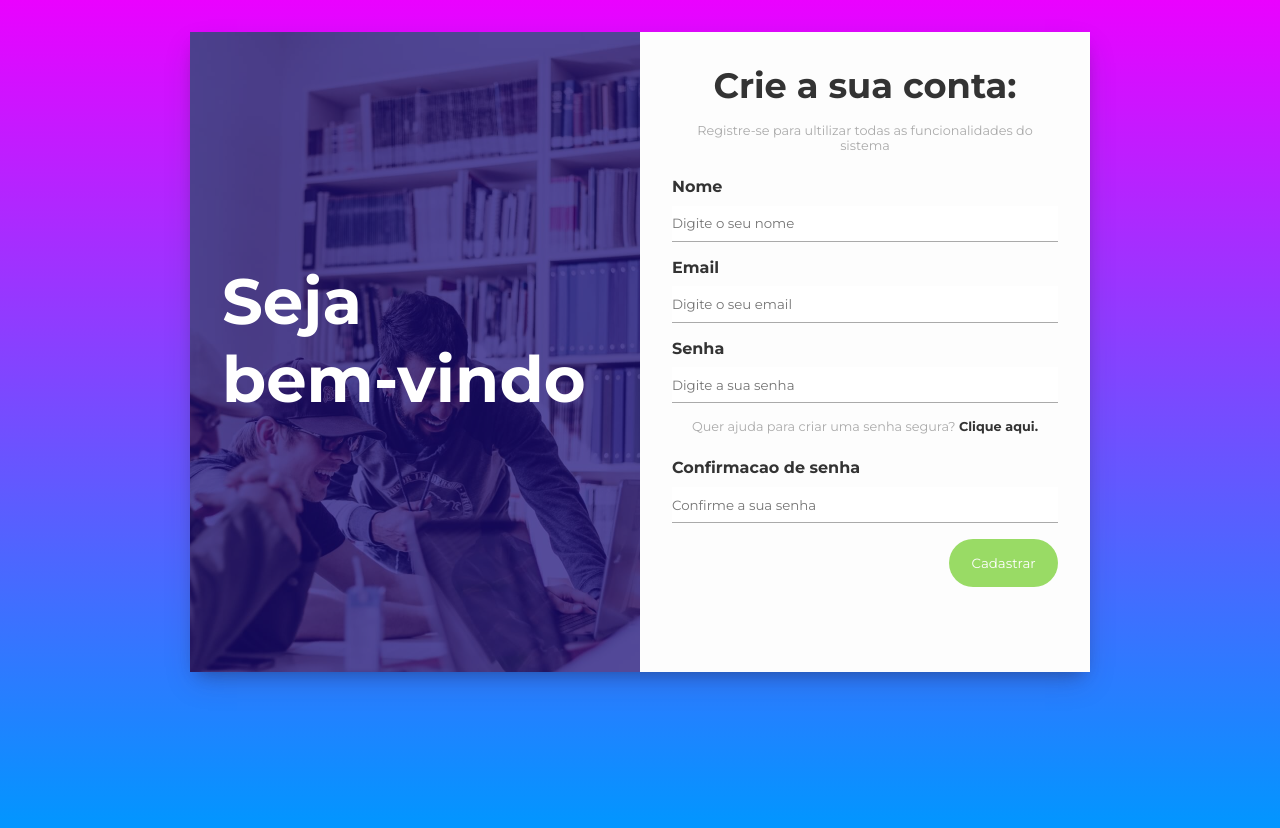
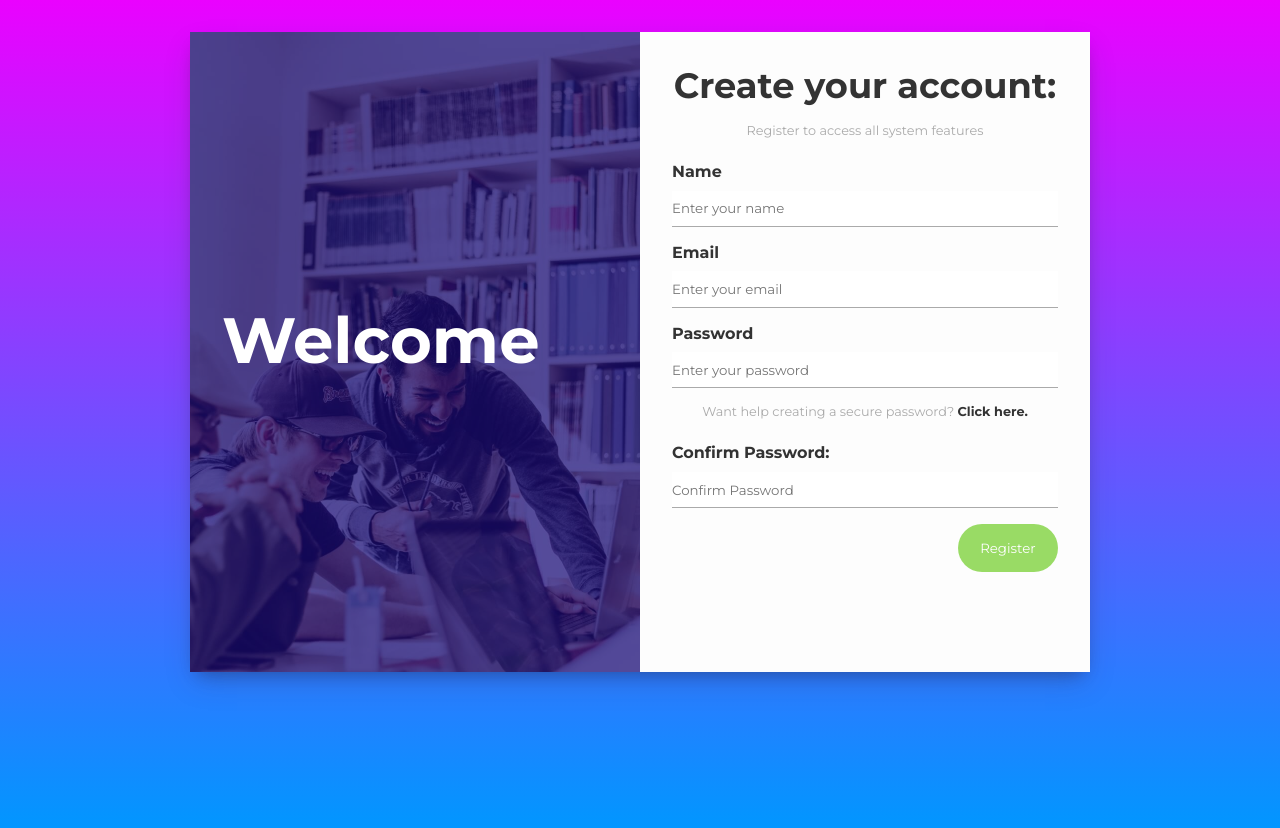
Before and after one commit to jcizidrosilva/Password-Generator-V01, a plain HTML site: page index.html in a window 1280 px wide. Drawn offline with Linux system fonts and the light colour scheme.

Commit message:
fixing some texts in html

```diff
--- a/index.html
+++ b/index.html
@@ -3,7 +3,7 @@
 <head>
     <meta charset="UTF-8">
     <meta name="viewport" content="width=device-width, initial-scale=1.0">
-    <title>Gerador de Senha</title>
+    <title>Password Generator</title>
     <link rel="preconnect" href="https://fonts.googleapis.com">
     <link rel="preconnect" href="https://fonts.gstatic.com" crossorigin>
     <link href="https://fonts.googleapis.com/css2?family=Montserrat:ital,wght@0,100;0,200;0,300;0,400;0,500;0,600;0,700;0,800;0,900;1,100;1,200;1,300;1,400;1,500;1,600;1,700;1,800;1,900&display=swap" rel="stylesheet">
@@ -14,19 +14,19 @@
     <div id="register-container">
         <div id="register-banner">
             <div id="banner-layer">
-                <h1>Seja bem-vindo</h1>
+                <h1>Welcome</h1>
             </div>
         </div>
         <div id="register-form">
-            <h2>Crie a sua conta:</h2>
-            <p>Registre-se para ultilizar todas as funcionalidades do sistema</p>
+            <h2>Create your account:</h2>
+            <p>Register to access all system features</p>
             <div class="form-control">
-                <label for="name">Nome</label>
+                <label for="name">Name</label>
                 <input
                 type="text"
                 name="name"
                 id="name"
-                placeholder="Digite o seu nome">
+                placeholder="Enter your name">
             </div>
             <div class="form-control">
                 <label for="email">Email</label>
@@ -34,33 +34,33 @@
                 type="email"
                 name="email"
                 id="email"
-                placeholder="Digite o seu email">
+                placeholder="Enter your email">
             </div>
             <div class="form-control">
-                <label for="password">Senha</label>
+                <label for="password">Password</label>
                 <input
                 type="password"
                 name="password"
                 id="password"
-                placeholder="Digite a sua senha">
+                placeholder="Enter your password">
             </div>
             <p>
-                Quer ajuda para criar uma senha segura?
-                <span id="generate-password">Clique aqui.</span>
+                Want help creating a secure password?
+                <span id="generate-password">Click here.</span>
             </p>
             <div id="generated-password">
-                <p>Aqui esta a sua senha:</p>
+                <p>Here is your password:</p>
                 <h4></h4>
             </div>
             <div class="form-control">
-                <label for="confirmpassword">Confirmacao de senha</label>
+                <label for="confirmpassword">Confirm Password:</label>
                 <input
                 type="password"
                 name="confirmpassword"
                 id="confirmpassword"
-                placeholder="Confirme a sua senha">
+                placeholder="Confirm Password">
             </div>
-            <input type="submit" value="Cadastrar">
+            <input type="submit" value="Register">
         </div>
     </div>
 </body>
```
